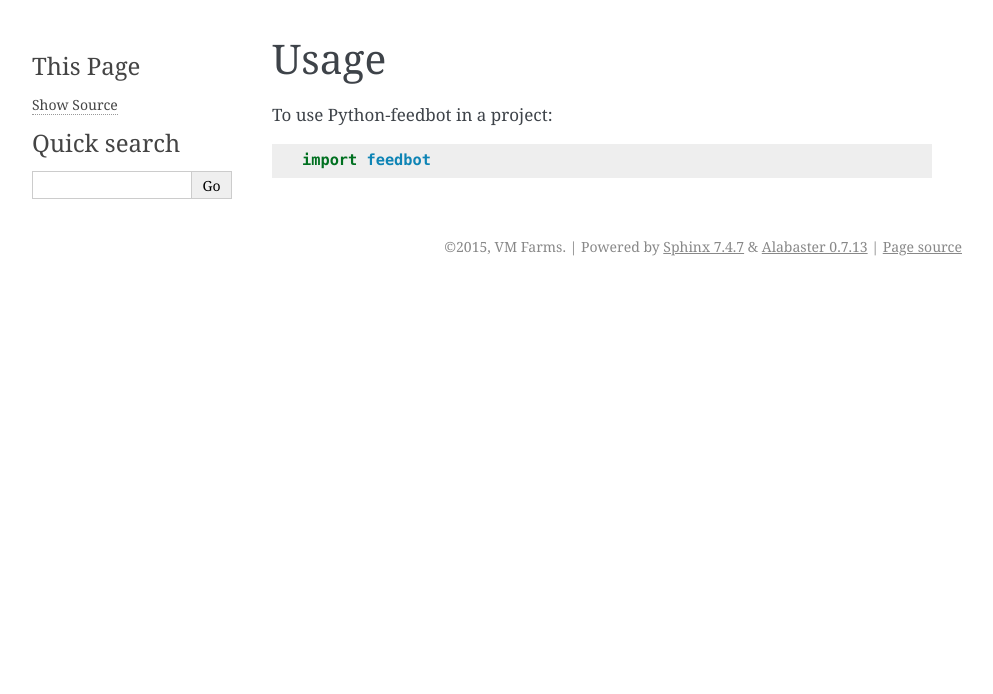
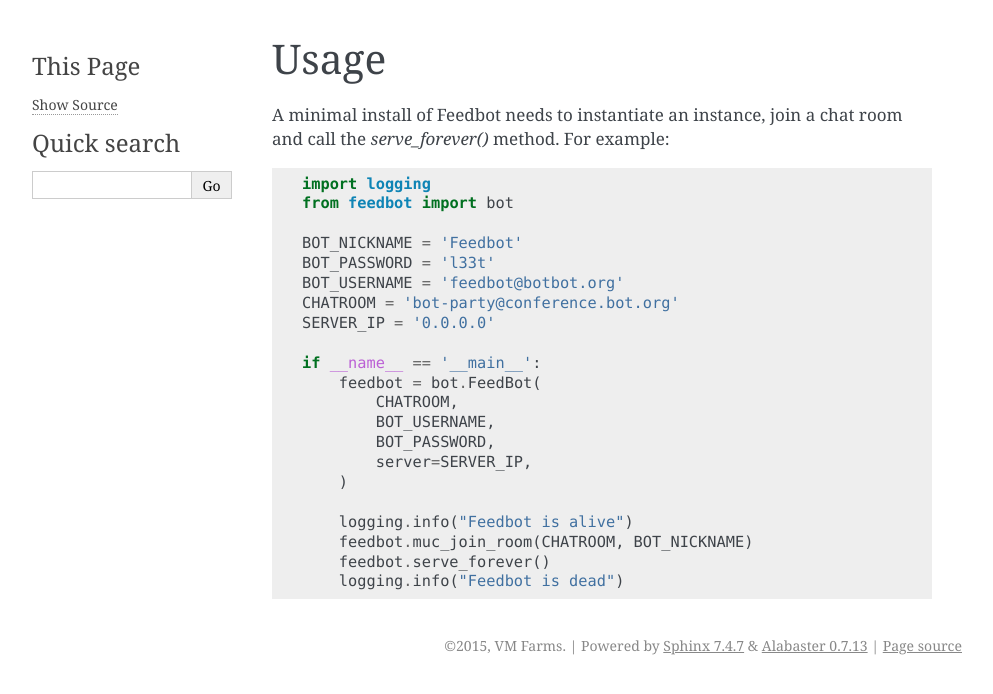
Before and after one commit to j5int/feedbot, a Sphinx documentation site: the page built from docs/usage.rst, in a window 1280 px wide. Shown: the top 694 px of the page, without its empty margins (148-1141 px from the left). Built offline with Sphinx 7.4.7, drawn with Linux system fonts in a browser that asks for light colours.

Commit message:
Minimal usage example.

```diff
--- a/docs/usage.rst
+++ b/docs/usage.rst
@@ -2,6 +2,27 @@
 Usage
 ========
 
-To use Python-feedbot in a project::
+A minimal install of Feedbot needs to instantiate an instance, join a chat
+room and call the `serve_forever()` method. For example::
 
-    import feedbot
+    import logging
+    from feedbot import bot
+
+    BOT_NICKNAME = 'Feedbot'
+    BOT_PASSWORD = 'l33t'
+    BOT_USERNAME = 'feedbot@botbot.org'
+    CHATROOM = 'bot-party@conference.bot.org'
+    SERVER_IP = '0.0.0.0'
+
+    if __name__ == '__main__':
+        feedbot = bot.FeedBot(
+            CHATROOM,
+            BOT_USERNAME,
+            BOT_PASSWORD,
+            server=SERVER_IP,
+        )
+
+        logging.info("Feedbot is alive")
+        feedbot.muc_join_room(CHATROOM, BOT_NICKNAME)
+        feedbot.serve_forever()
+        logging.info("Feedbot is dead")
```
